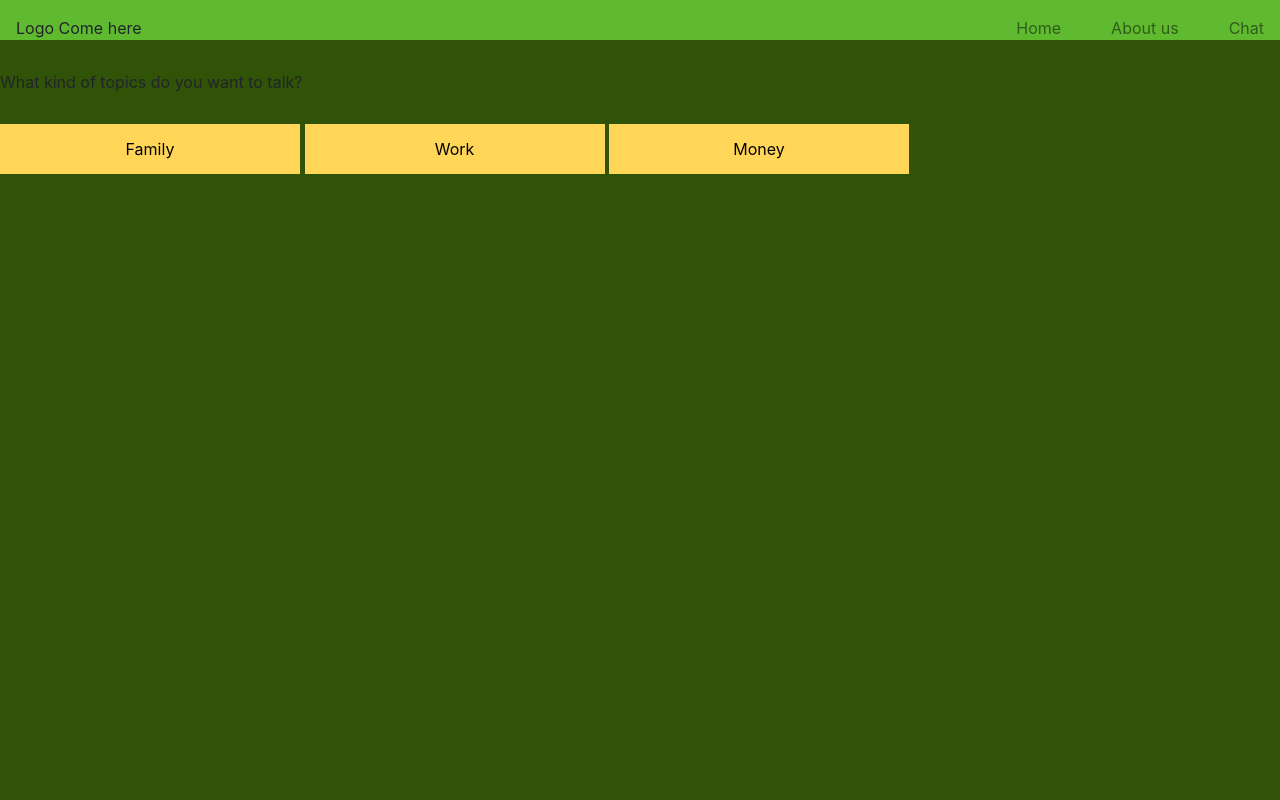
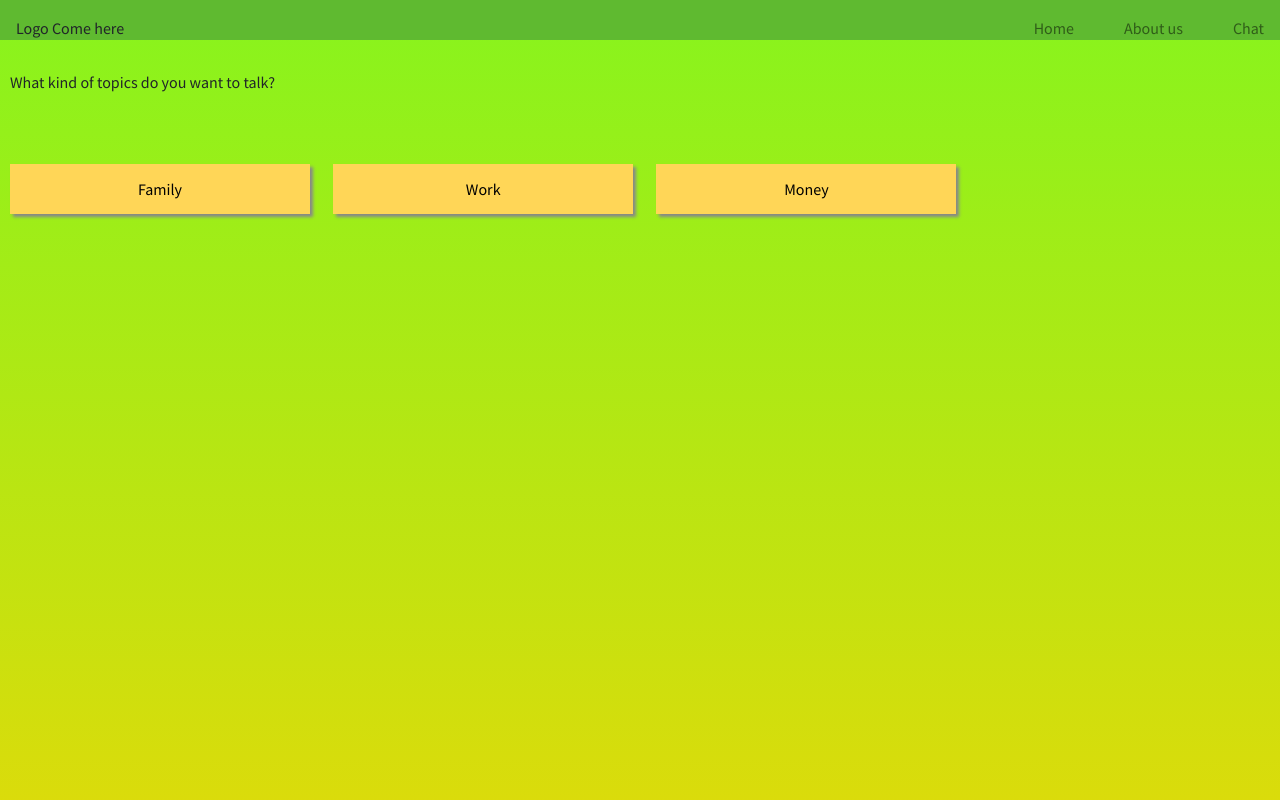
Before and after one commit to SocialHelp/HelpMeOut, a website: page public/chat.html in a window 1280 px wide. Shown: the top 800 px of the page. Drawn offline with nearby package versions, Linux system fonts and the light colour scheme.

Commit message:
modified styling

```diff
--- a/public/help.css
+++ b/public/help.css
@@ -1,7 +1,9 @@
+@import url('https://fonts.googleapis.com/css?family=Source+Sans+Pro');
 
-html body {
-background-color: #305308;
-
+html, body {
+font-family: "Source Sans Pro", sans-serif;
+background: linear-gradient(#87F41D, #FFD103);
+height: 120%;
 }
 
 h1 {
@@ -15,11 +17,12 @@ h1 {
 	border-radius: 5px;
 	width: 20%;
 }
+
 .element {
 	position: relative;
 	height: 100%;
+}
 
-}
 .element p {
 	width: 100%;
 	height: 100%;
@@ -112,6 +115,7 @@ h3 {
 	width: 300px;
 	background: #FFD657;
 	border-style: none;
+	box-shadow: 5px 5px 5px #888888;
 }
 
 #chat button:hover {
@@ -119,23 +123,27 @@ h3 {
 	margin-bottom: 50px;
 	height: 50px;
 	width: 300px;
-	background: lightblue;
+	background: #FFD657;
 	border-style: none;
-	opacity: 0.4;
+	opacity: 0.6;
 }
 
 /** chat room */
-.chat {
-	margin-top: 100px;
-	list-style-type: none;
+
+#questions p {
+    margin-left: 10px;
 }
 
-.chat li {
+#questions button {
+	margin-top: 5vh;
+	margin-bottom: 50px;
 	height: 50px;
-	width: 250px;
-	background: yellow;
-	margin: auto;
-	margin-bottom: 30px;
+	width: 300px;
+	background: #FFD657;
+	border-style: none;
+	box-shadow: 3px 3px 3px #888888;
+	margin-right: 10px;
+	margin-left: 10px;
 }
 
 .question {
```
Also changed, not shown: public/about.html (+17 -2 lines), public/chat.html (+1 -1 lines).
